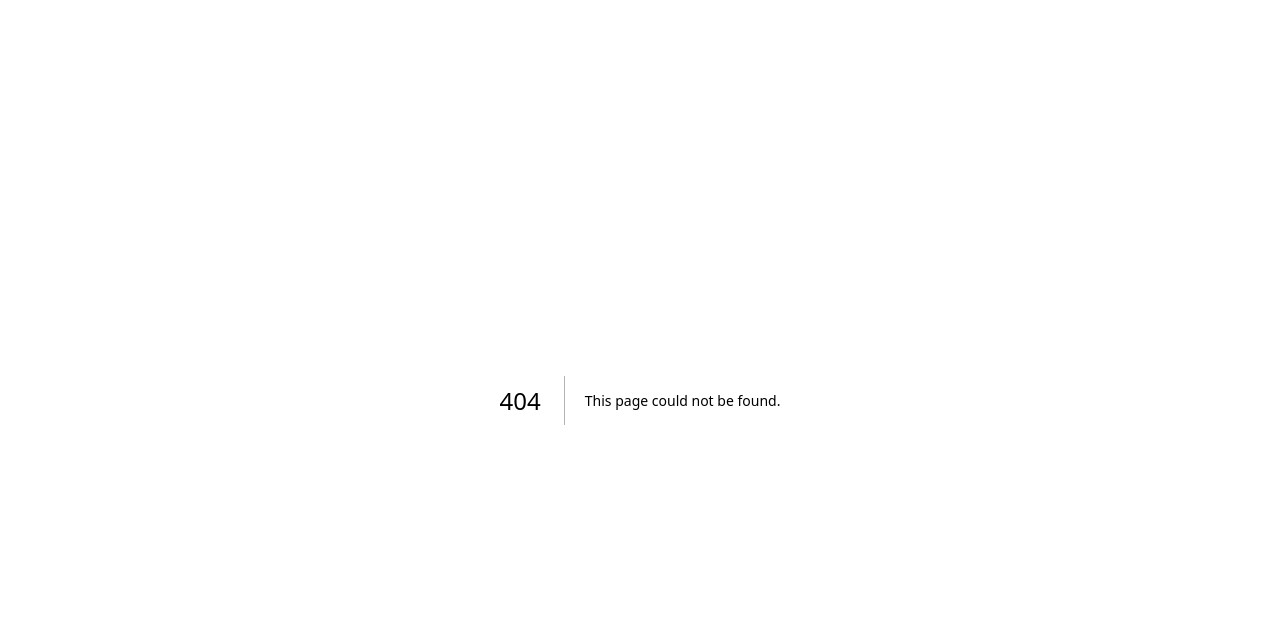
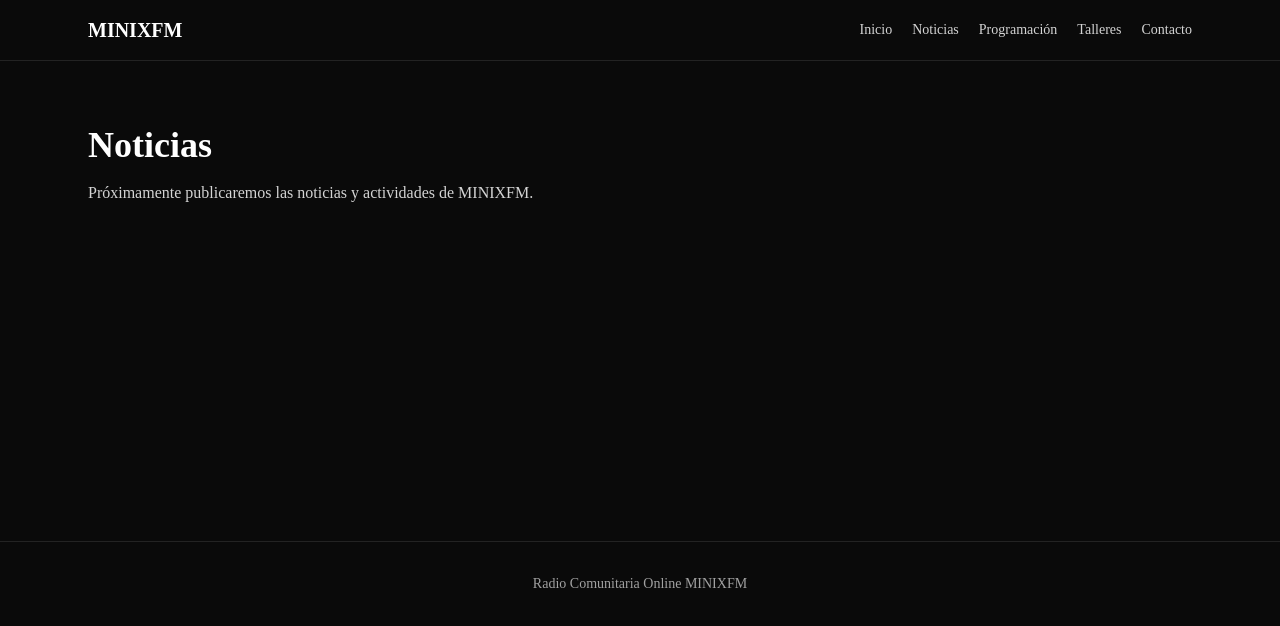
Before and after one commit to asarzov/minixfm2026, a Next.js app: page /noticias in a window 1280 px wide. Before the commit this address had no page. Shown: the top 626 px of the page. Built offline with nearby package versions, Linux system fonts and the light colour scheme.

Commit message:
feat: add public layout and pages

```diff
--- /dev/null
+++ b/src/app/(public)/contacto/page.tsx
@@ -0,0 +1,10 @@
+export default function ContactoPage() {
+  return (
+    <main className="mx-auto min-h-[60vh] max-w-6xl px-6 py-16">
+      <h1 className="text-4xl font-bold">Contacto</h1>
+      <p className="mt-4 text-neutral-300">
+        Próximamente incorporaremos el formulario y los datos de contacto de MINIXFM.
+      </p>
+    </main>
+  )
+}
--- /dev/null
+++ b/src/app/(public)/layout.tsx
@@ -0,0 +1,33 @@
+import Link from "next/link"
+
+export default function PublicLayout({
+  children,
+}: Readonly<{
+  children: React.ReactNode
+}>) {
+  return (
+    <div className="min-h-screen bg-neutral-950 text-white">
+      <header className="border-b border-white/10">
+        <div className="mx-auto flex max-w-6xl items-center justify-between px-6 py-4">
+          <Link href="/" className="text-xl font-bold">
+            MINIXFM
+          </Link>
+
+          <nav className="flex gap-5 text-sm text-neutral-300">
+            <Link href="/">Inicio</Link>
+            <Link href="/noticias">Noticias</Link>
+            <Link href="/programacion">Programación</Link>
+            <Link href="/talleres">Talleres</Link>
+            <Link href="/contacto">Contacto</Link>
+          </nav>
+        </div>
+      </header>
+
+      {children}
+
+      <footer className="border-t border-white/10 px-6 py-8 text-center text-sm text-neutral-400">
+        Radio Comunitaria Online MINIXFM
+      </footer>
+    </div>
+  )
+}
--- /dev/null
+++ b/src/app/(public)/noticias/page.tsx
@@ -0,0 +1,10 @@
+export default function NoticiasPage() {
+  return (
+    <main className="mx-auto min-h-[60vh] max-w-6xl px-6 py-16">
+      <h1 className="text-4xl font-bold">Noticias</h1>
+      <p className="mt-4 text-neutral-300">
+        Próximamente publicaremos las noticias y actividades de MINIXFM.
+      </p>
+    </main>
+  )
+}
--- a/src/app/page.tsx
+++ b/src/app/(public)/page.tsx
@@ -3,14 +3,14 @@ import { Card, CardContent, CardHeader, CardTitle } from "@/components/ui/card"
 
 export default function Home() {
   return (
-    <main className="min-h-screen bg-neutral-950 px-6 py-16 text-white">
+    <main className="px-6 py-16">
       <div className="mx-auto max-w-5xl">
         <p className="mb-3 text-sm font-semibold uppercase tracking-widest text-orange-400">
-          Radio comunitaria online
+          Radio comunitaria online de Diaguitas
         </p>
 
         <h1 className="text-5xl font-bold tracking-tight">
-          MINIXFM
+          MINIX FM
         </h1>
 
         <p className="mt-5 max-w-2xl text-lg text-neutral-300">
--- /dev/null
+++ b/src/app/(public)/programacion/page.tsx
@@ -0,0 +1,10 @@
+export default function ProgramacionPage() {
+  return (
+    <main className="mx-auto min-h-[60vh] max-w-6xl px-6 py-16">
+      <h1 className="text-4xl font-bold">Programación</h1>
+      <p className="mt-4 text-neutral-300">
+        Aquí podrá consultar los programas, horarios y contenidos de la radio.
+      </p>
+    </main>
+  )
+}
--- /dev/null
+++ b/src/app/(public)/talleres/page.tsx
@@ -0,0 +1,10 @@
+export default function TalleresPage() {
+  return (
+    <main className="mx-auto min-h-[60vh] max-w-6xl px-6 py-16">
+      <h1 className="text-4xl font-bold">Talleres</h1>
+      <p className="mt-4 text-neutral-300">
+        En esta sección difundiremos los talleres y actividades comunitarias.
+      </p>
+    </main>
+  )
+}
```
